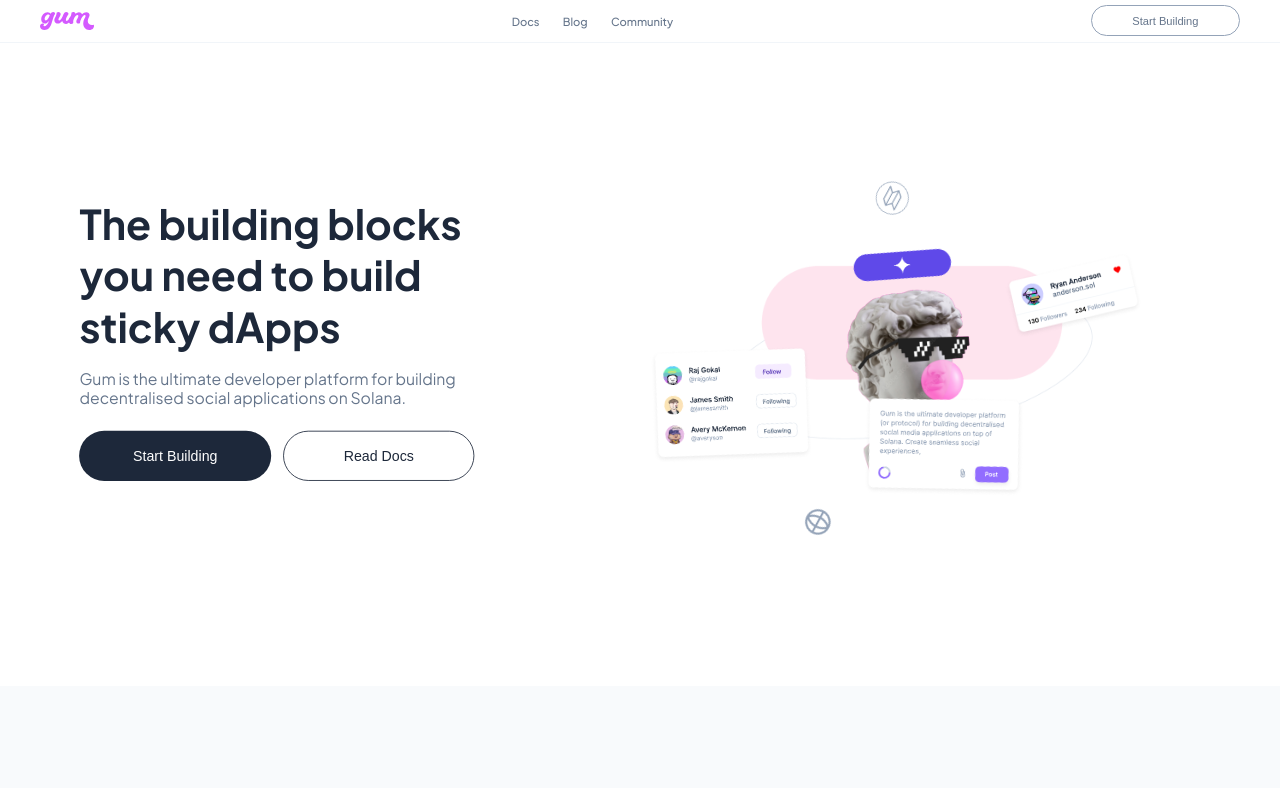
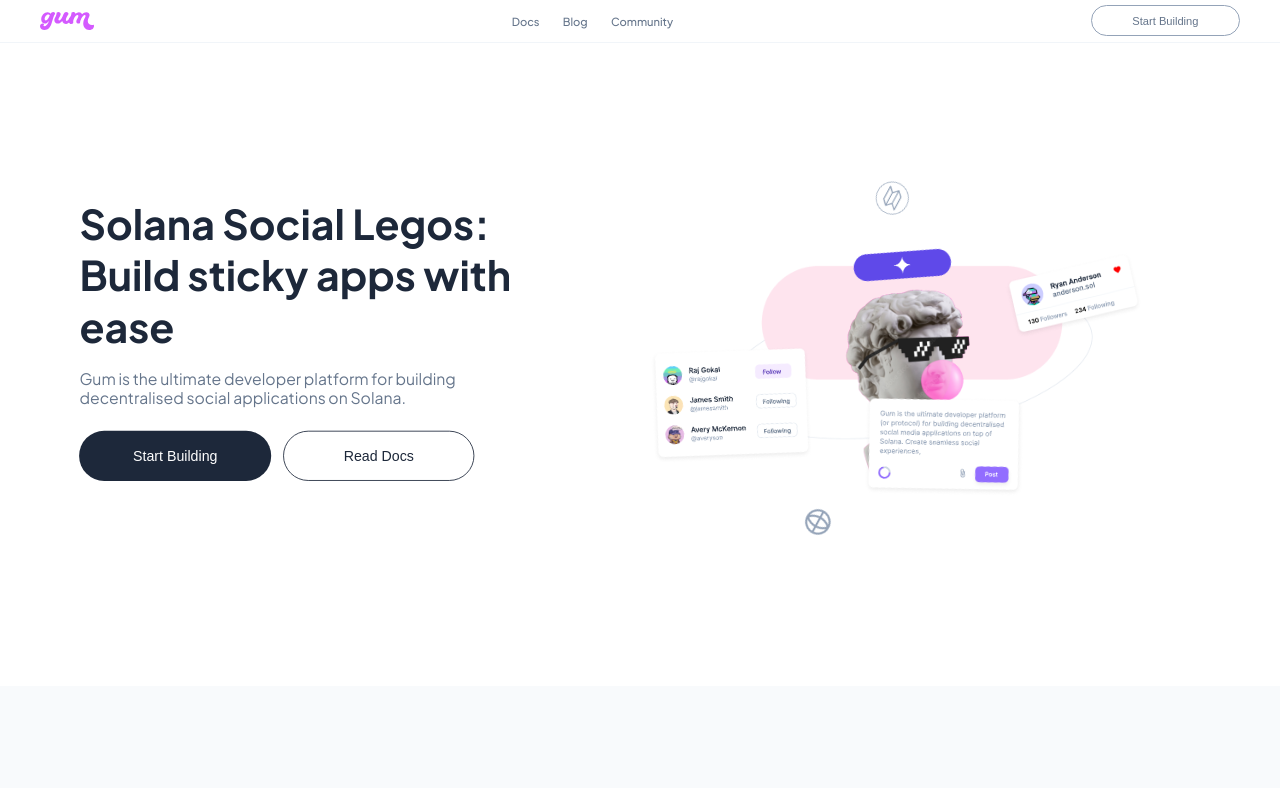
Before and after one commit to gumhq/gum-lp, a Next.js app: page / in a window 1280 px wide. Shown: the top 788 px of the page. Built offline with nearby package versions, Linux system fonts and the light colour scheme.

Commit message:
update: hero heading

```diff
--- a/src/sections/hero.tsx
+++ b/src/sections/hero.tsx
@@ -16,7 +16,7 @@
     <section className={styles.heroSection}>
       <div className={styles.heroContent}>
         <div className={styles.heroContentLeft}>
-          <p className="text weight-700 size-52 gray-800 nm">{"The building blocks you need to build sticky dApps"}</p>
+          <p className="text weight-700 size-52 gray-800 nm">{"Solana Social Legos: Build sticky apps with ease"}</p>
           <p className="text weight-400 size-20 gray-500">{"Gum is the ultimate developer platform for building decentralised social applications on Solana."}</p>
           <div className={styles.heroButtons}>
             <button>Start Building</button>
```
